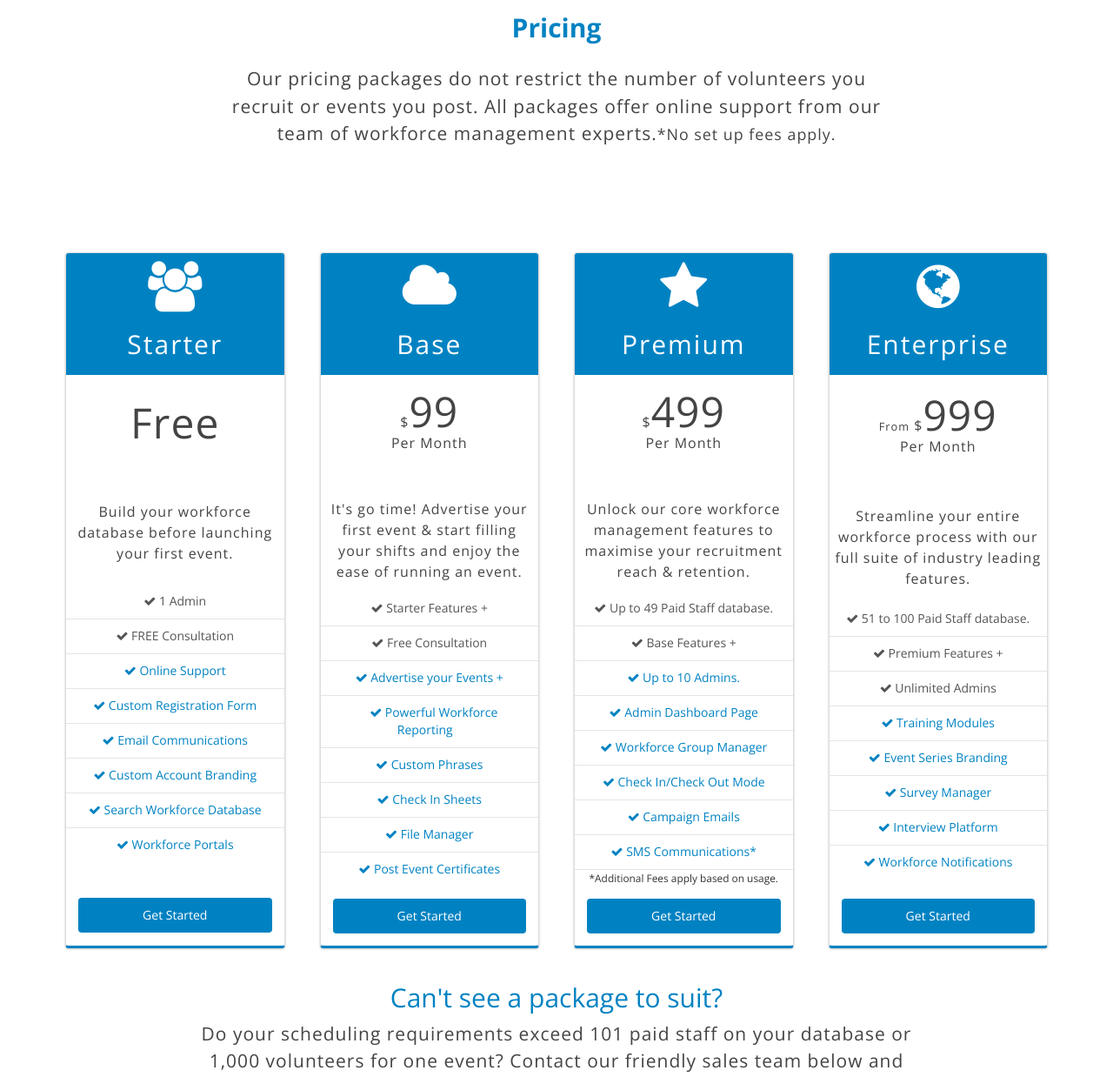
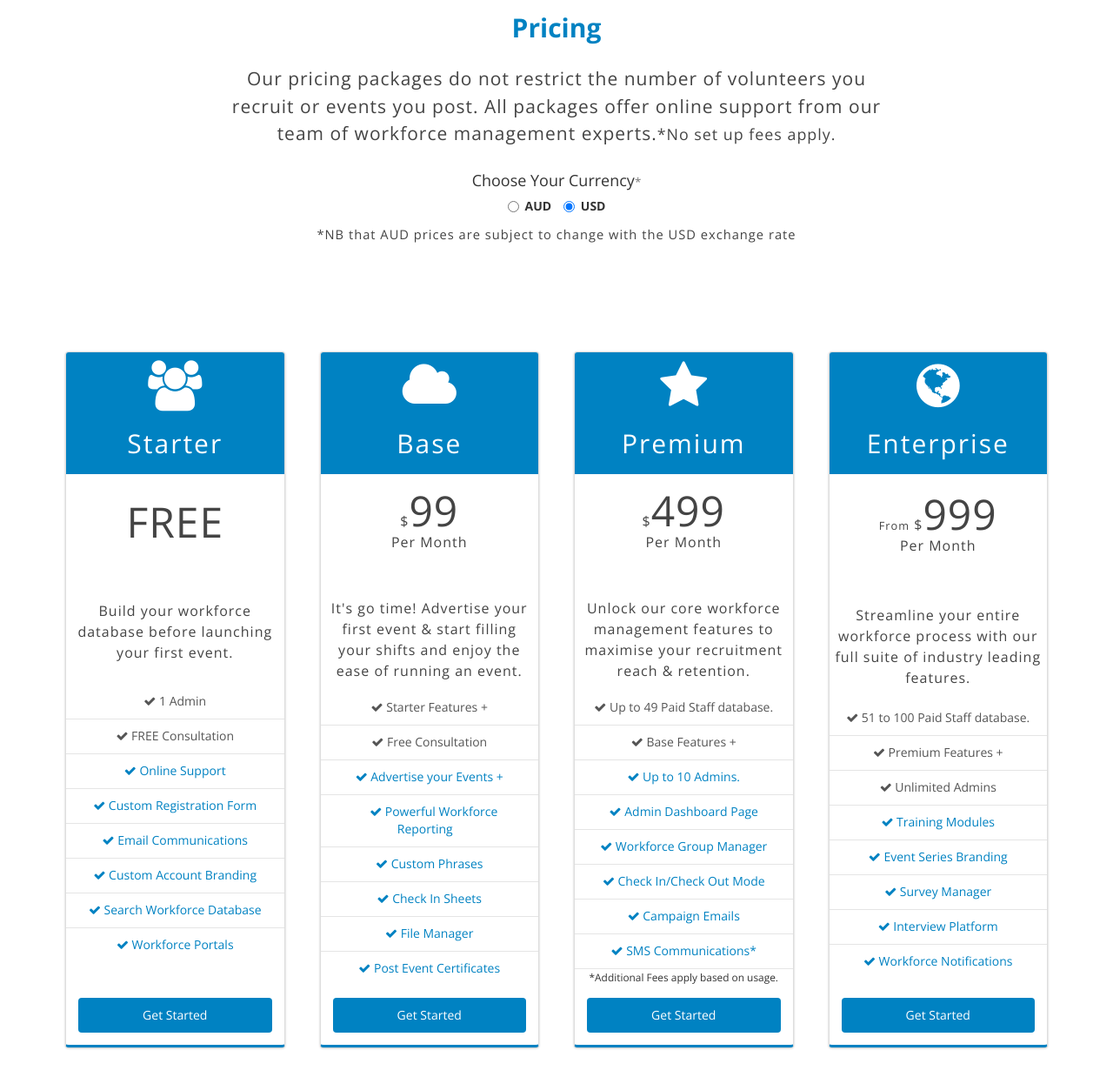
Before and after one commit to pete-ewg17/ewg_tech_website_2017, a PHP site: page /pricing.php in a window 1280 px wide. Shown: the part 145-1383 px from the top of the page at 87% size. Run offline with PHP 8.4, Linux system fonts and the light colour scheme; some libraries are stand-ins or nearby versions.

Commit message:
added back checkbox and a few typography fixes

```diff
--- a/css/landing-page.css
+++ b/css/landing-page.css
@@ -1121,6 +1121,14 @@ PRICING
 
 ================*/
 
+.disclaimer {
+  font-size: 0.7em;
+}
+
+.pricing-box{
+  margin-top: 2em;
+}
+
 .pricing-grid {
   max-width:1200px;
   justify-content: center;
--- a/pricing.php
+++ b/pricing.php
@@ -13,7 +13,7 @@ include $file_base."template_files/header.php";
     <p>Our pricing packages do not restrict the number of volunteers you recruit or events you post. All packages offer online support from our team of workforce management experts.<small>*No set up fees apply.</small></p>
 
 
-    <!-- <div class="pricing-box">
+    <div class="pricing-box">
         <h4>Choose Your Currency<small>*</small></h4>
         <div class="radio-inline">
           <label><input id="audPrice" data-exratlocale='-1' type="radio" name='chooseprice' class="chooseprice"> AUD</label>
@@ -22,9 +22,9 @@ include $file_base."template_files/header.php";
           <label><input id="usdPrice" data-exrate='1' type="radio" name='chooseprice' class="chooseprice" checked>USD</label>
         </div>
 
-          <p><small>*NB that AUD prices are subject to change with the USD exchange rate</small></p>
+          <p><small class="disclaimer">*NB that AUD prices are subject to change with the USD exchange rate</small></p>
 
-      </div> -->
+      </div>
     </div>
   </div>
 </div>
@@ -43,7 +43,7 @@ include $file_base."template_files/header.php";
             <h2>Starter</h2>
           </div>
           <div class="price">
-            <p><span class="cost">Free</span></p>
+            <p><span class="FREE">FREE</span></p>
           </div>
           <div class="description">
             <p>Build your workforce database before launching your first event.</p>
```
